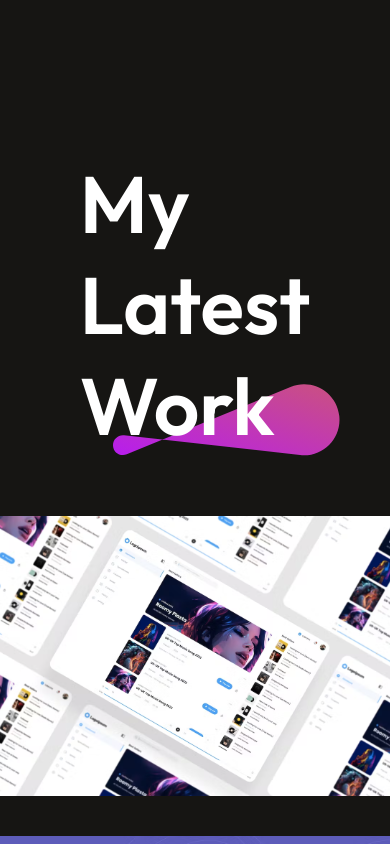
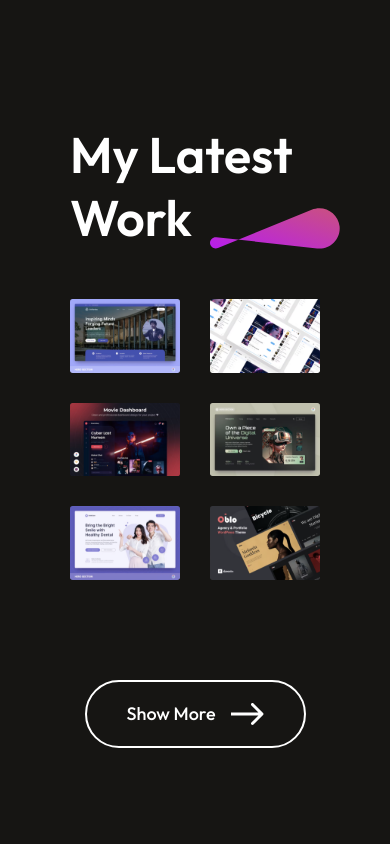
Before and after one commit to taj-u/portfolio, a React (Create React App) app: page / in a window 390 px wide. Shown: the part 4480-5324 px from the top of the page. Built offline with nearby package versions, Linux system fonts and the light colour scheme.

Commit message:
Make Work section Responsive

```diff
--- a/src/components/MyWork/MyWork.css
+++ b/src/components/MyWork/MyWork.css
@@ -28,7 +28,6 @@
   display: grid;
   grid-template-columns: 1fr 1fr 1fr;
   gap: 40px;
-
 }
 
 .mywork-container img {
@@ -40,7 +39,7 @@
 }
 
 .mywork-container img:hover {
-  transform: scale(1.10);
+  transform: scale(1.1);
   border: 4px solid #ccaabb;
   border-radius: 10px;
   transition: 0.3s;
@@ -64,3 +63,39 @@
   transform: scale(1.05);
   gap: 30px;
 }
+
+@media (max-width: 768px) {
+  .mywork {
+    gap: 50px;
+    margin: 50px 70px;
+    align-items: start;
+  }
+
+  .mywork-title h1 {
+    padding: 0;
+    font-size: 50px;
+  }
+
+  .mywork-title img {
+    width: 130px;
+    margin-right: -20px;
+  }
+
+  .mywork-container {
+    grid-template-columns: 1fr 1fr;
+    gap: 30px;
+  }
+
+  .mywork-container img {
+    width: 100%;
+    height: 100%;
+  }
+
+  .mywork-showmore {
+    padding: 20px 40px;
+    font-size: 18px;
+    margin: 50px auto;
+    cursor: pointer;
+  }
+
+}
```
